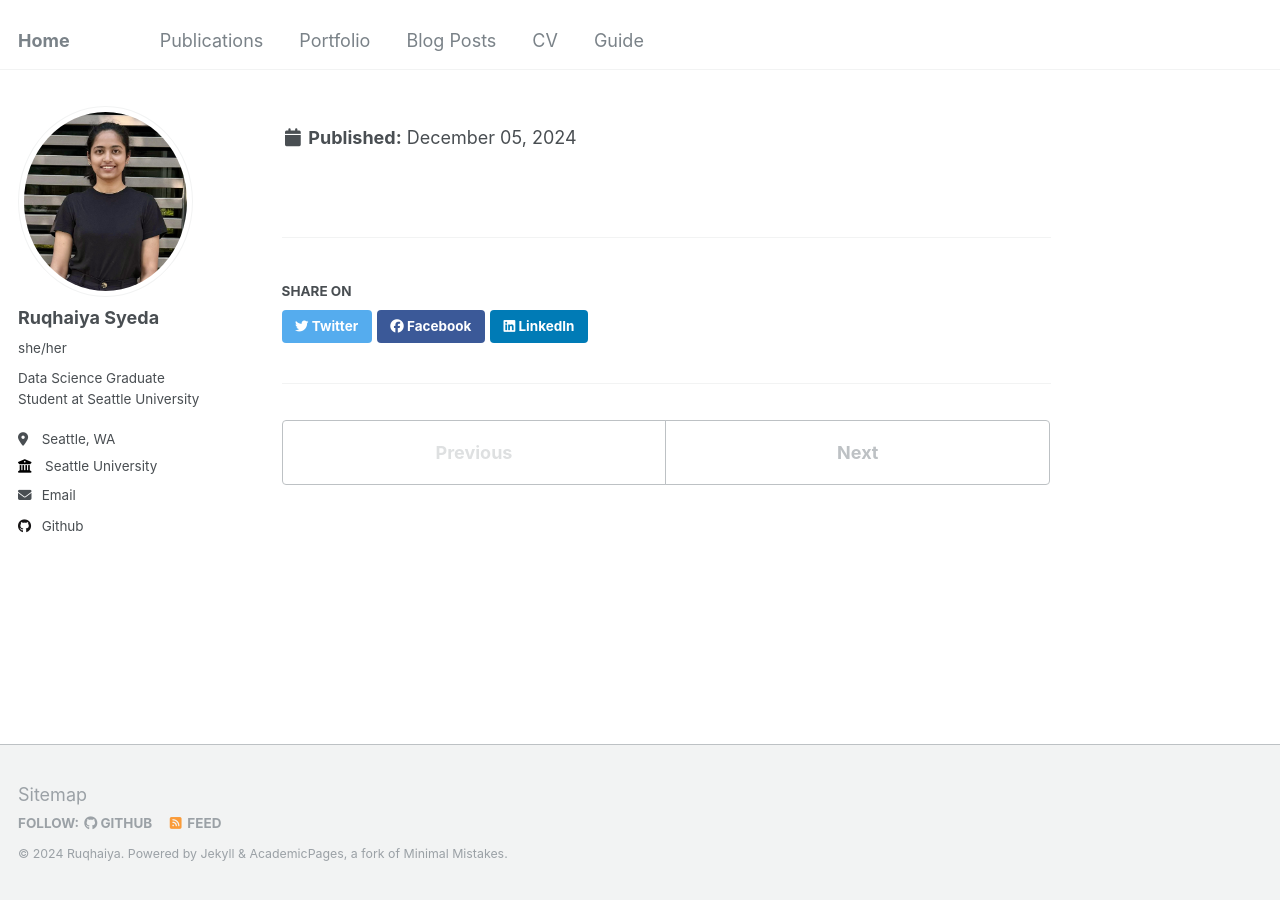
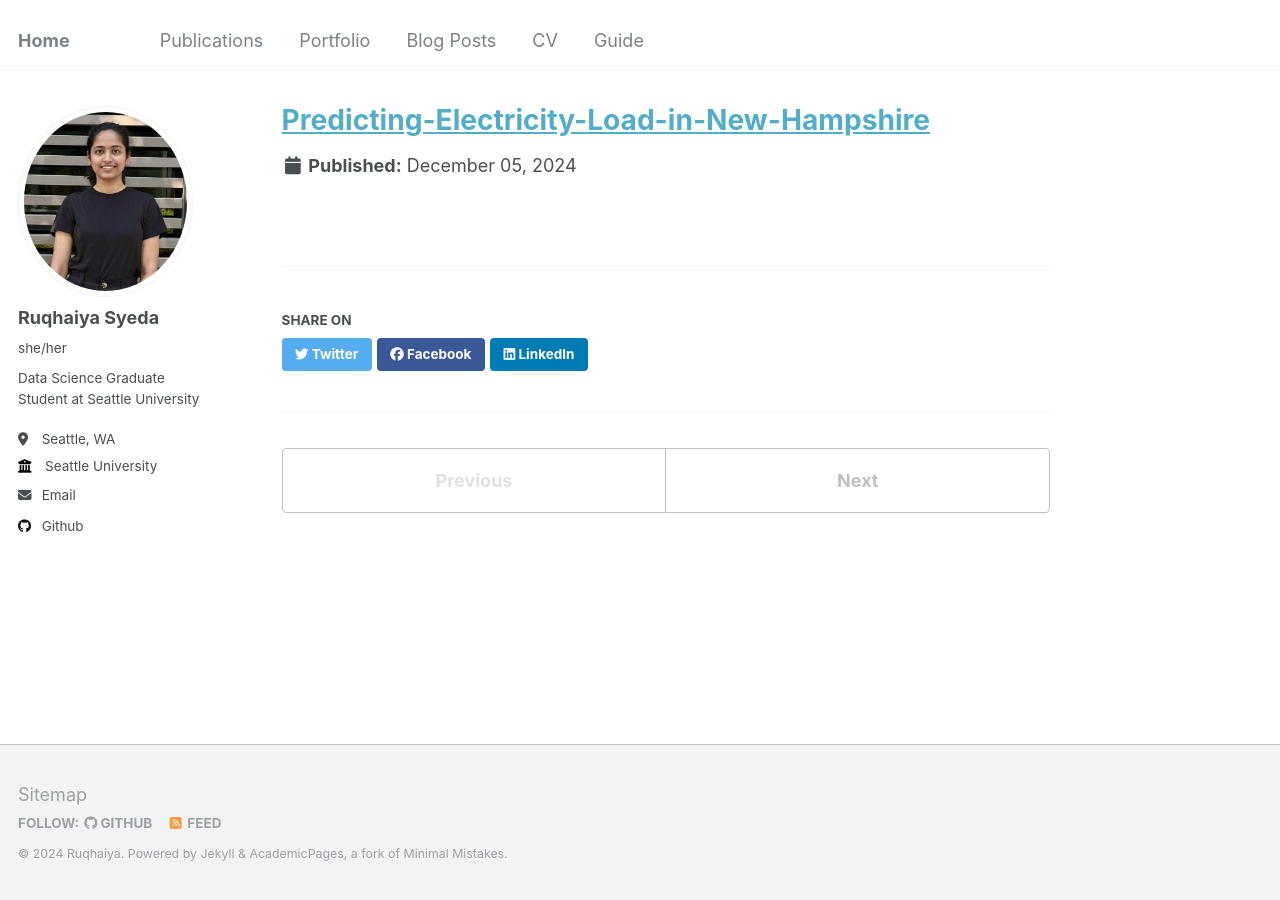
Before and after one commit to Ruqhaiya/ruqhaiya.github.io, a Jekyll site: the page built from _portfolio/portfolio-1.md, in a window 1280 px wide. Built offline with Jekyll 4.4.1, drawn with Linux system fonts in a browser that asks for light colours.

Commit message:
Update portfolio-1.md

```diff
--- a/_portfolio/portfolio-1.md
+++ b/_portfolio/portfolio-1.md
@@ -1,4 +1,4 @@
 ---
-title: "["Predicting-Electricity-Load-in-New-Hampshire"](https://github.com/Ruqhaiya/Predicting-Electricity-Load-in-New-Hampshire/blob/main/5100_Project_Combined.ipynb)"
+title: "[Predicting-Electricity-Load-in-New-Hampshire](https://github.com/Ruqhaiya/Predicting-Electricity-Load-in-New-Hampshire/blob/main/5100_Project_Combined.ipynb)"
 collection: portfolio
 ---
```
